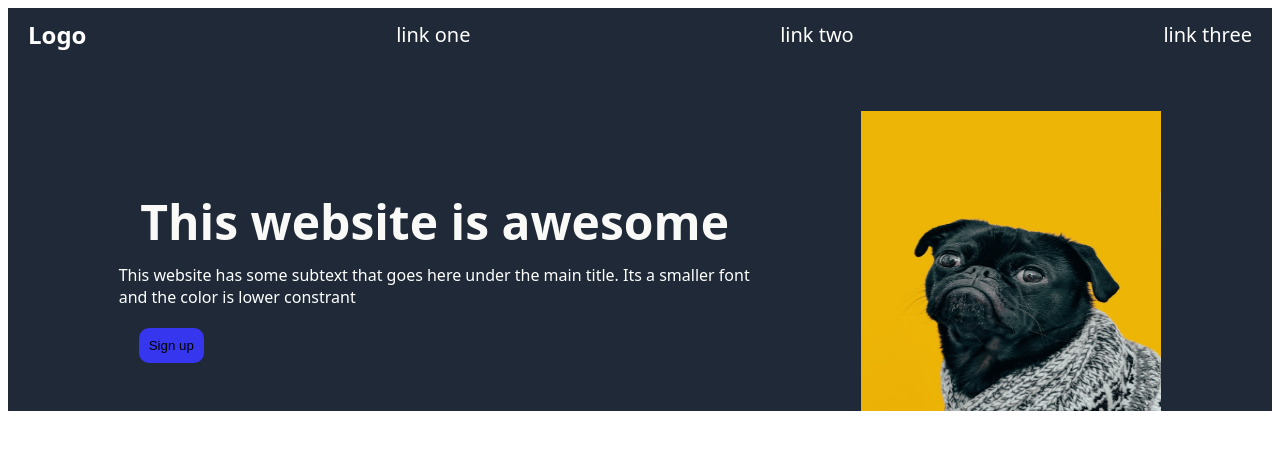
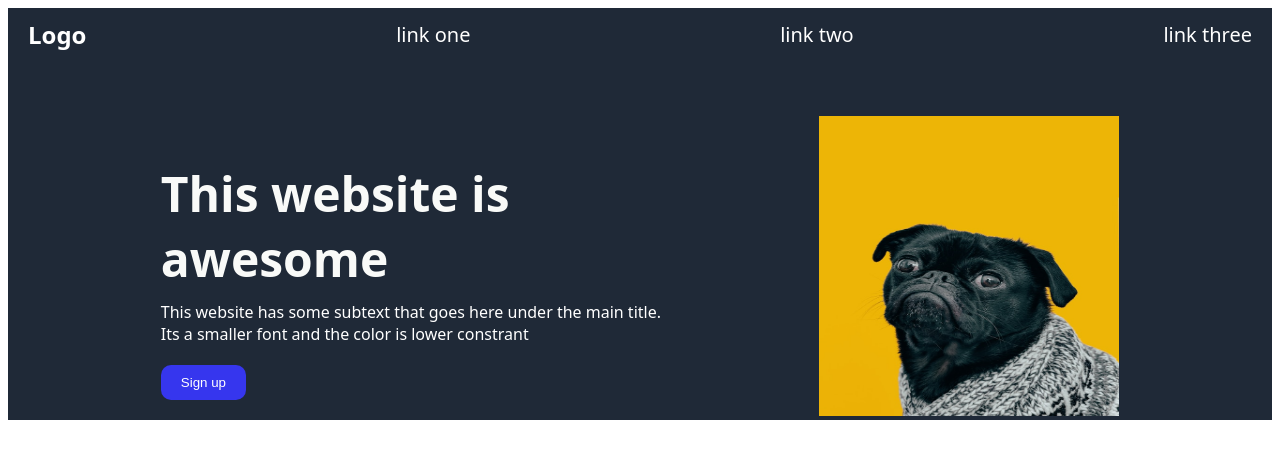
Before and after one commit to AmitavG/OP-Landing-Page, a plain HTML site: page index.html in a window 1280 px wide. Drawn offline with Linux system fonts and the light colour scheme.

Commit message:
updated the main text file

```diff
--- a/style.css
+++ b/style.css
@@ -49,10 +49,13 @@ body {
 
 button{
     background-color:rgb(54, 54, 238);
-    padding: 10px;
-    margin: 20px;
+    padding: 10px 20px;
+    margin-top: 20px;
+    margin-bottom: 20px;
     border-radius: 10px;
     border: none;
+    color: white;
+    align-self: flex-start;
 }
 
 img{
@@ -62,6 +65,6 @@ img{
 }
 
 .text-container{
-    max-width: 50%;
+    max-width: 40%;
     text-align: left;
 }
```
